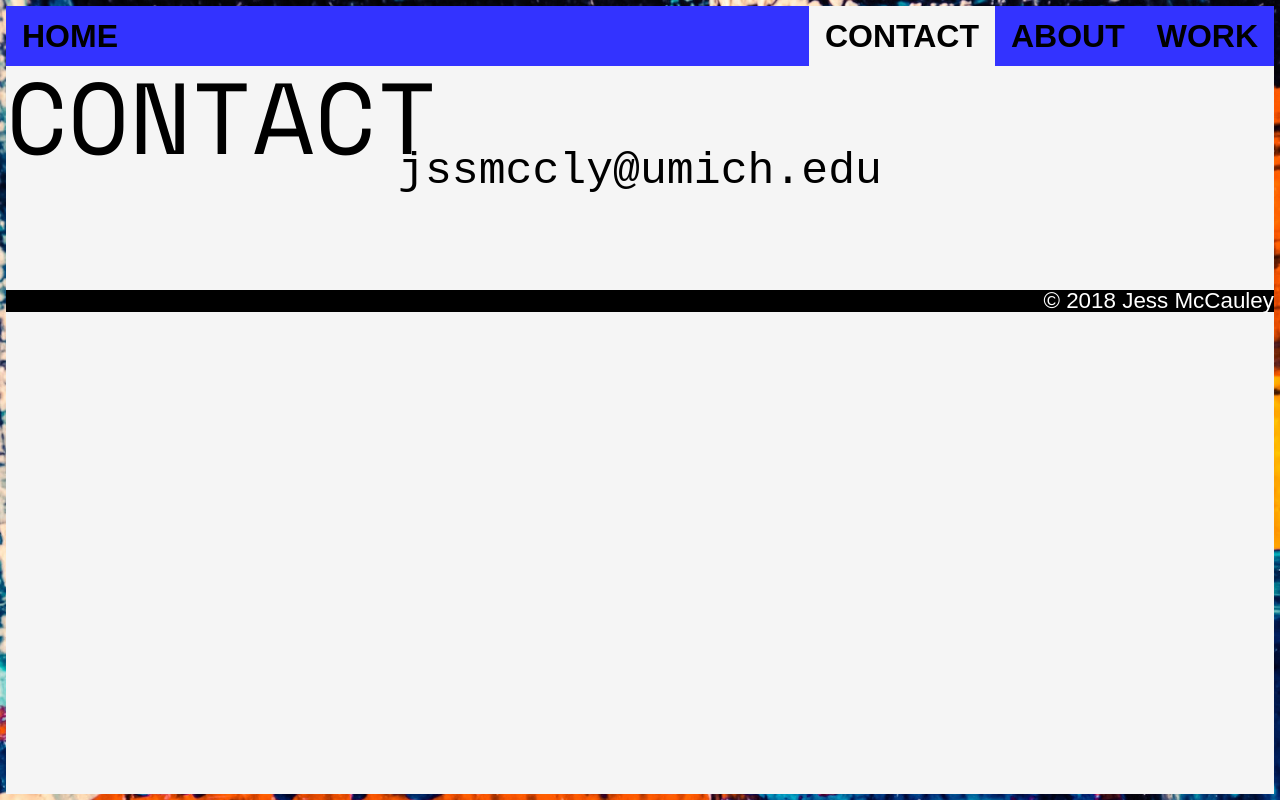
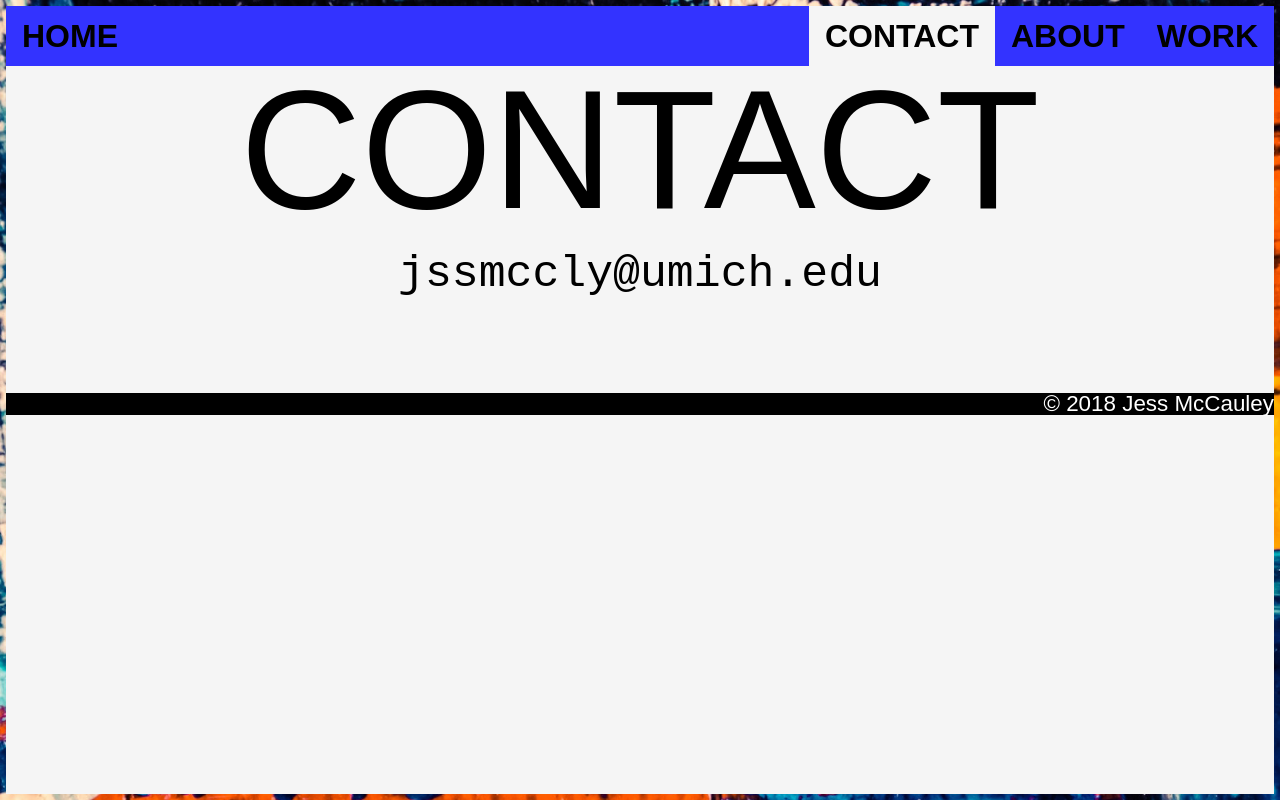
Before and after one commit to jss-mccly/october-539, a plain HTML site: page practicecontact.html in a window 1280 px wide. Drawn offline with nearby package versions, Linux system fonts and the light colour scheme; files that its build step writes are made by us from their sources.

Commit message:
Update practicecontact.html

```diff
--- a/practicecontact.html
+++ b/practicecontact.html
@@ -19,12 +19,14 @@
             <li><a href="practicework.html">WORK</a></li>
         </ul>
     </nav>
-    <h2>CONTACT</h2>
+    <h1>CONTACT</h1>
 </header>
+<main>
 <div class='content container'>
     <p class='centered'>jssmccly@umich.edu</p>
     <br/><br/><br/><br/><br/><br/>
 </div>
+</main>
 <div class='footer'> &copy; 2018 Jess McCauley</div>
 </body>
 </html>
```
